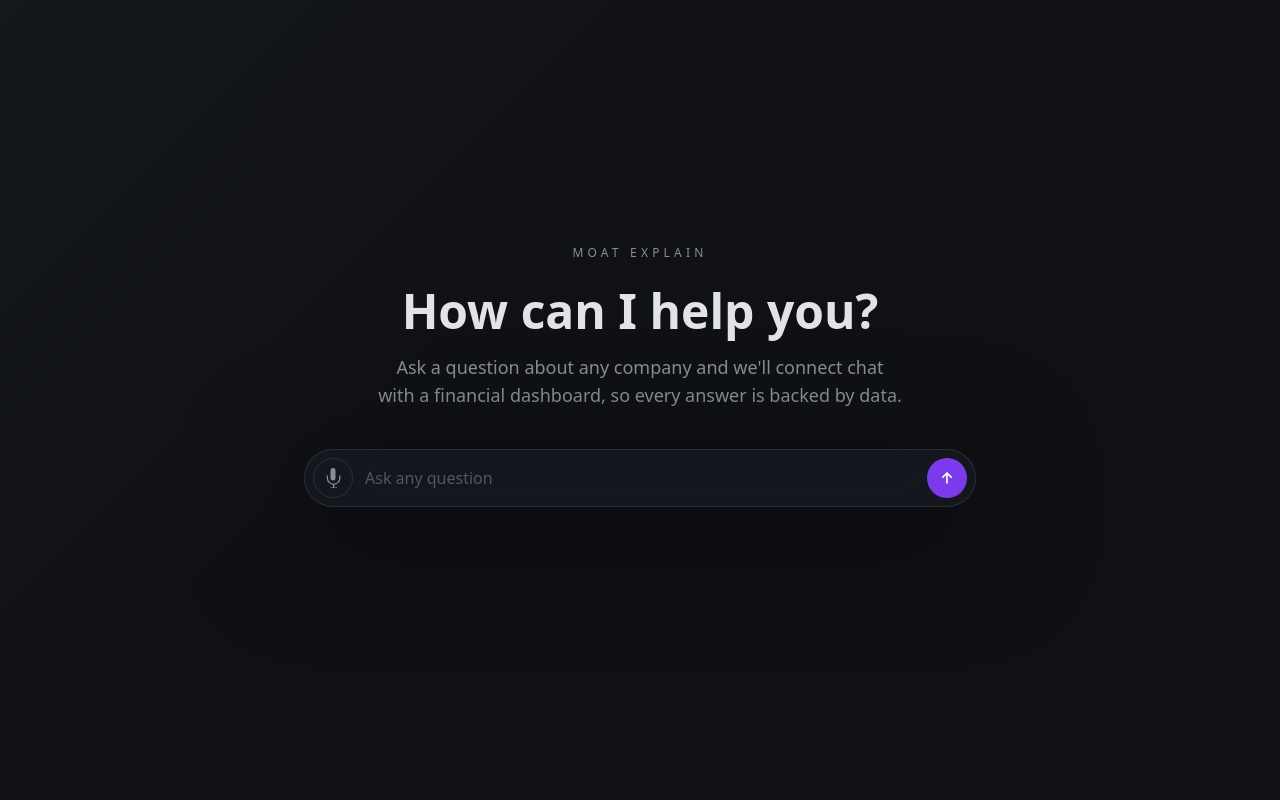
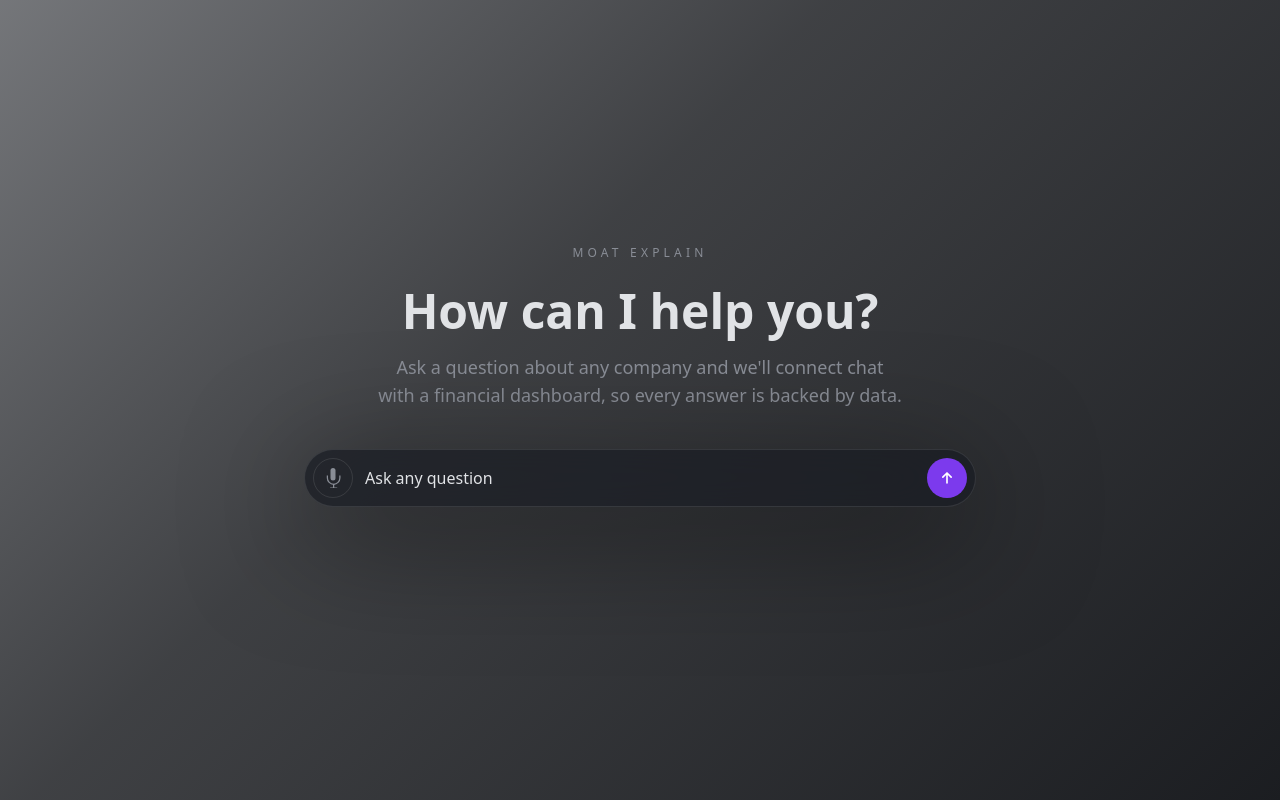
Before and after one commit to Valedicode/moat-tutor, a Next.js app in the folder frontend/: page / in a window 1280 px wide. Built offline with nearby package versions, Linux system fonts and the light colour scheme.

Commit message:
add CSS variables for light and dark themes

```diff
--- a/frontend/src/app/globals.css
+++ b/frontend/src/app/globals.css
@@ -1,12 +1,41 @@
 @import "tailwindcss";
 
-:root {
+:root[data-theme="dark"] {
   --background: #0f1115;
   --surface: #181b21;
+  --surface-secondary: #1a1d24;
   --accent: #00e0ff;
   --risk: #ff4d4d;
   --text-primary: #e1e3e6;
   --text-secondary: #898d96;
+  --text-tertiary: #666b74;
+  --text-quaternary: #515761;
+  --border: rgba(255, 255, 255, 0.1);
+  --border-subtle: rgba(255, 255, 255, 0.05);
+  --gradient-start: rgba(24, 27, 33, 0.6);
+  --gradient-mid: rgba(15, 17, 21, 0.8);
+  --gradient-end: rgba(15, 17, 21, 0.95);
+  --button-primary: #7c3aed;
+  --button-primary-hover: #9333ea;
+}
+
+:root[data-theme="light"] {
+  --background: #f8f9fa;
+  --surface: #ffffff;
+  --surface-secondary: #f1f3f5;
+  --accent: #0891b2;
+  --risk: #dc2626;
+  --text-primary: #1a1a1a;
+  --text-secondary: #6b7280;
+  --text-tertiary: #9ca3af;
+  --text-quaternary: #d1d5db;
+  --border: rgba(0, 0, 0, 0.1);
+  --border-subtle: rgba(0, 0, 0, 0.05);
+  --gradient-start: rgba(248, 249, 250, 0.6);
+  --gradient-mid: rgba(241, 243, 245, 0.8);
+  --gradient-end: rgba(241, 243, 245, 0.95);
+  --button-primary: #7c3aed;
+  --button-primary-hover: #6d28d9;
 }
 
 @theme inline {
@@ -29,6 +58,10 @@ body {
   color: var(--text-primary);
   font-family: var(--font-sans), Inter, system-ui, -apple-system, BlinkMacSystemFont,
     "Segoe UI", sans-serif;
+}
+
+input::placeholder {
+  color: var(--text-quaternary);
 }
 
 ::selection {
--- /dev/null
+++ b/frontend/src/contexts/ThemeContext.tsx
@@ -0,0 +1,58 @@
+"use client";
+
+import { createContext, useContext, useEffect, useState } from "react";
+
+type Theme = "light" | "dark";
+
+type ThemeContextType = {
+  theme: Theme;
+  toggleTheme: () => void;
+};
+
+const ThemeContext = createContext<ThemeContextType | undefined>(undefined);
+
+export function ThemeProvider({ children }: { children: React.ReactNode }) {
+  const [theme, setTheme] = useState<Theme>("dark");
+  const [mounted, setMounted] = useState(false);
+
+  useEffect(() => {
+    setMounted(true);
+    const savedTheme = localStorage.getItem("theme") as Theme | null;
+    if (savedTheme) {
+      setTheme(savedTheme);
+    } else {
+      const prefersDark = window.matchMedia(
+        "(prefers-color-scheme: dark)",
+      ).matches;
+      setTheme(prefersDark ? "dark" : "light");
+    }
+  }, []);
+
+  useEffect(() => {
+    if (!mounted) return;
+    document.documentElement.setAttribute("data-theme", theme);
+    localStorage.setItem("theme", theme);
+  }, [theme, mounted]);
+
+  const toggleTheme = () => {
+    setTheme((prev) => (prev === "dark" ? "light" : "dark"));
+  };
+
+  if (!mounted) {
+    return null;
+  }
+
+  return (
+    <ThemeContext.Provider value={{ theme, toggleTheme }}>
+      {children}
+    </ThemeContext.Provider>
+  );
+}
+
+export function useTheme() {
+  const context = useContext(ThemeContext);
+  if (context === undefined) {
+    throw new Error("useTheme must be used within a ThemeProvider");
+  }
+  return context;
+}
```
